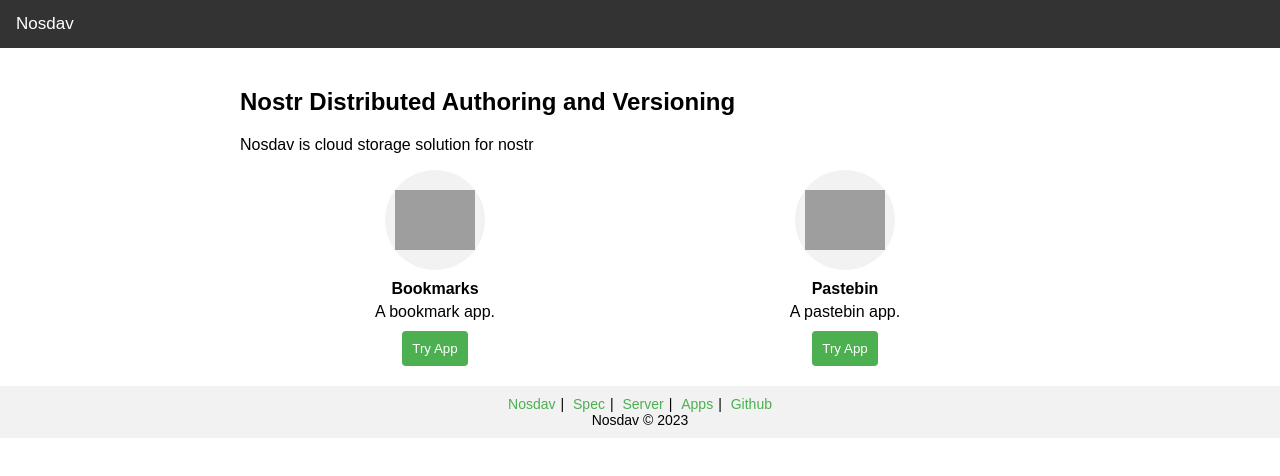
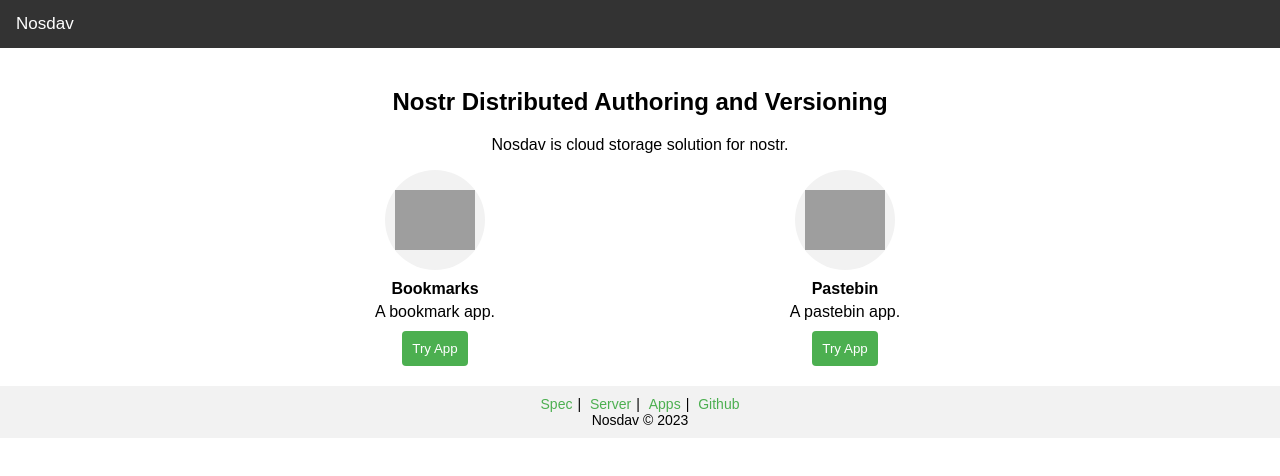
Before and after one commit to nosdav/nosdav.github.io, a website: page index.html in a window 1280 px wide. Drawn offline with Linux system fonts and the light colour scheme; grey boxes are pictures that could not be loaded.

Commit message:
improve styles

```diff
--- a/index.html
+++ b/index.html
@@ -13,6 +13,7 @@
         max-width: 800px;
         margin: 0 auto;
         padding: 20px;
+        text-align: center;
       }
       h1 {
         text-align: center;
@@ -110,7 +111,7 @@
     <div class="container">
       <h2>Nostr Distributed Authoring and Versioning</h2>
 
-      <p>Nosdav is cloud storage solution for nostr</p>
+      <p>Nosdav is cloud storage solution for nostr.</p>
 
       <div class="app-grid">
         <div class="app">
@@ -140,7 +141,6 @@
 
     <div class="footer">
       <div class="footer-links">
-        <a class="footer-link" href="/">Nosdav</a>|
         <a class="footer-link" href="/spec/">Spec</a>|
         <a class="footer-link" href="/server/">Server</a>|
         <a class="footer-link" href="/apps/">Apps</a>|
```
